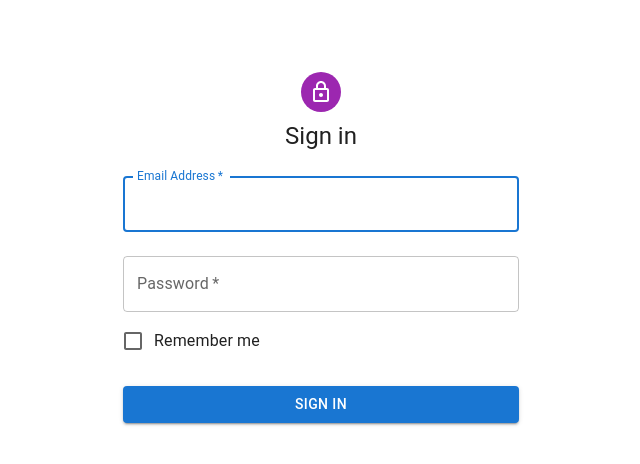
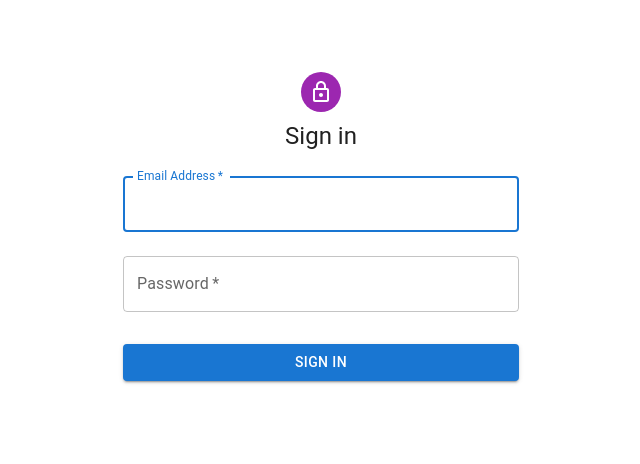
Before and after one commit to daichisakurai/SoE-Gateway, a React (Create React App) app: page /login in a window 1280 px wide. Shown: the top 464 px of the page, without its empty margins (319-959 px from the left). Built offline with nearby package versions, Linux system fonts and the light colour scheme.

Commit message:
fix:remember meチェックボックス削除

```diff
--- a/src/pages/Login.tsx
+++ b/src/pages/Login.tsx
@@ -4,8 +4,6 @@
 import Button from '@mui/material/Button'
 import CssBaseline from '@mui/material/CssBaseline'
 import TextField from '@mui/material/TextField'
-import FormControlLabel from '@mui/material/FormControlLabel'
-import Checkbox from '@mui/material/Checkbox'
 import Box from '@mui/material/Box'
 import LockOutlinedIcon from '@mui/icons-material/LockOutlined'
 import Typography from '@mui/material/Typography'
@@ -159,10 +157,6 @@
               helperText={alertPasswordText}
               error={errorPasswordInput}
             />
-            <FormControlLabel
-              control={<Checkbox value="remember" color="primary" />}
-              label="Remember me"
-            />
             <Button type="submit" fullWidth variant="contained" sx={{ mt: 3, mb: 2 }}>
               Sign In
             </Button>
```
